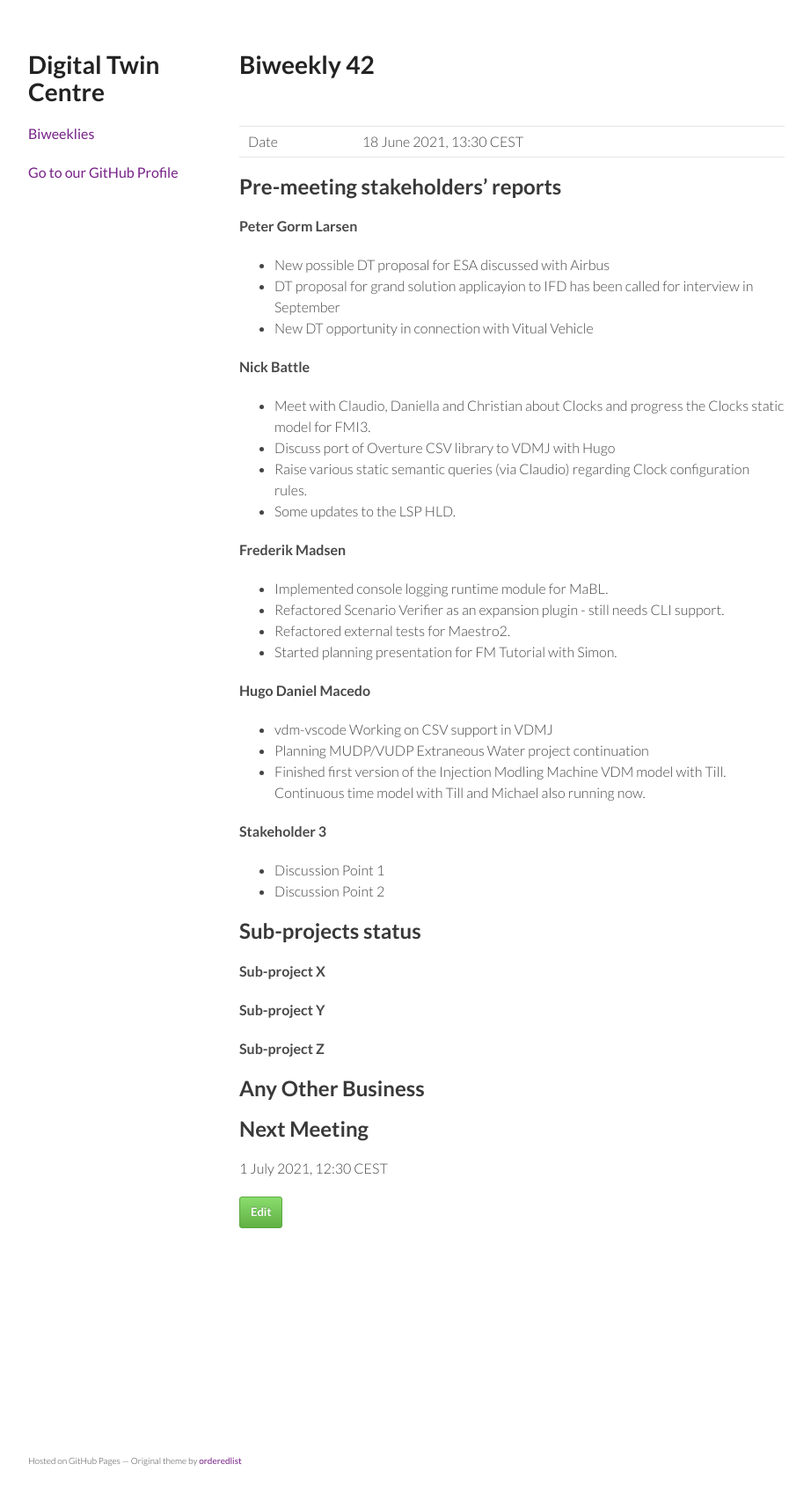
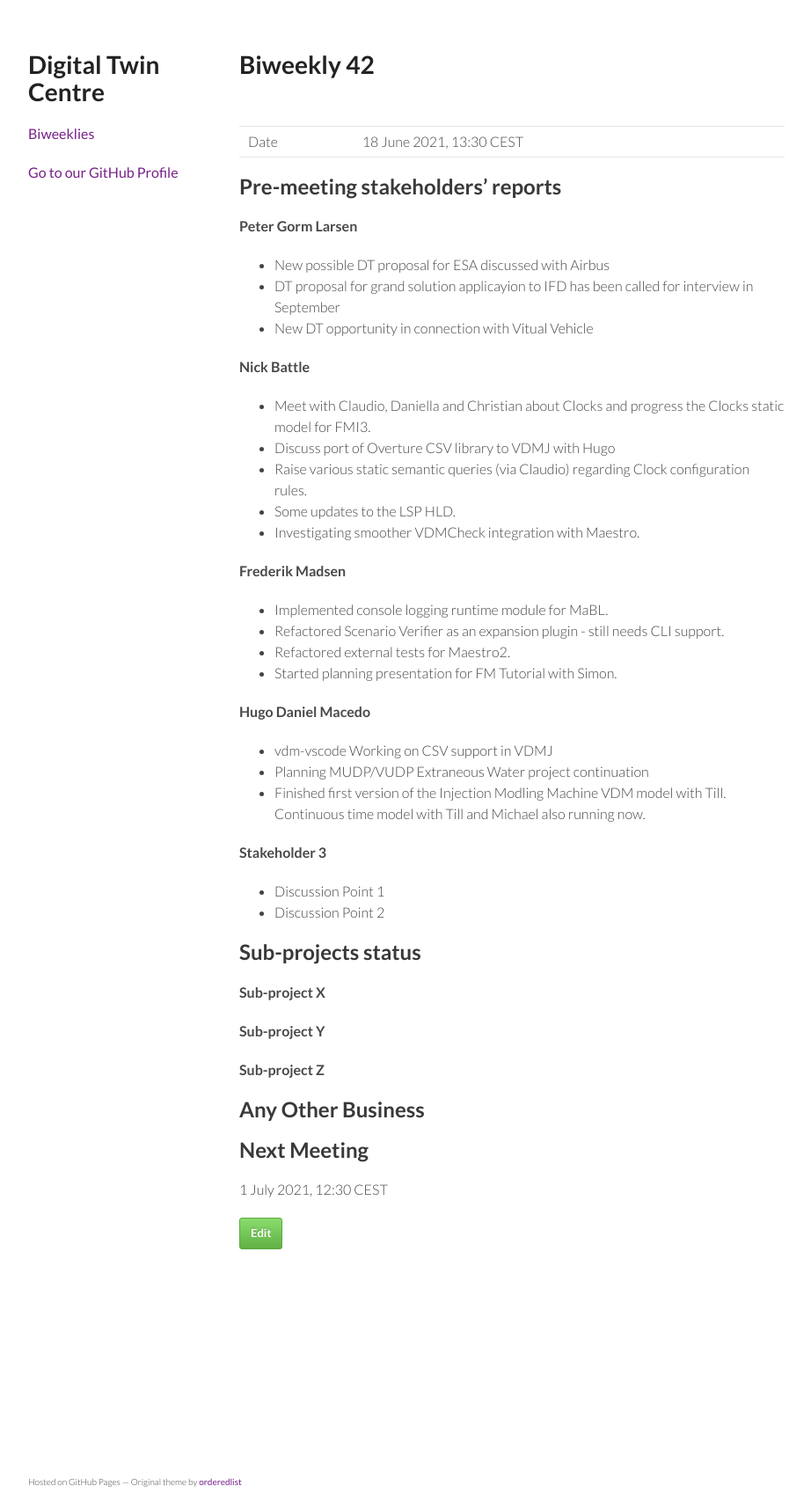
Before and after one commit to digitaltwincentre/digitaltwincentre.github.io, a Jekyll site: the page built from _biweeklies/Biweekly-42.md, in a window 1280 px wide. Shown: the whole page at 88% size, without its empty margins (178-1100 px from the left). Built offline with Jekyll 4.4.1, drawn with Linux system fonts in a browser that asks for light colours; nearby versions of some CDN libraries; before the commit the page ends 1690 px from its top, so only the background shows below that.

Commit message:
Update Biweekly-42.md

```diff
--- a/_biweeklies/Biweekly-42.md
+++ b/_biweeklies/Biweekly-42.md
@@ -30,6 +30,7 @@ date: 18 June 2021, 1330 CEST
 * Discuss port of Overture CSV library to VDMJ with Hugo
 * Raise various static semantic queries (via Claudio) regarding Clock configuration rules.
 * Some updates to the LSP HLD.
+* Investigating smoother VDMCheck integration with Maestro.
 
 #### Frederik Madsen
 * Implemented console logging runtime module for MaBL.
```
